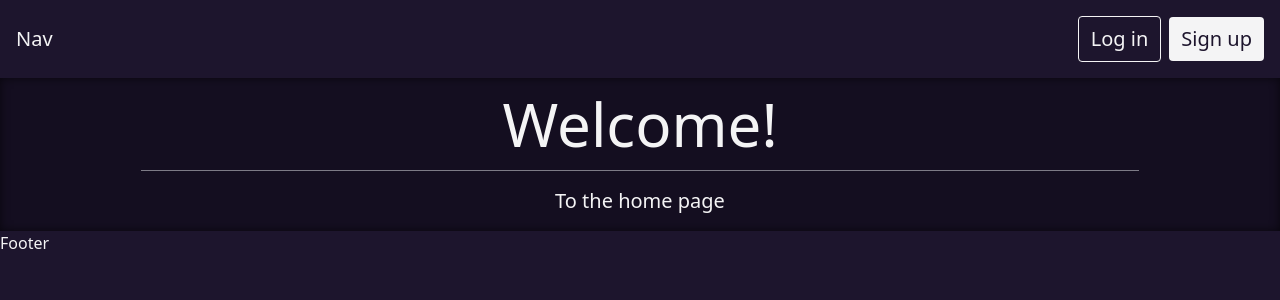
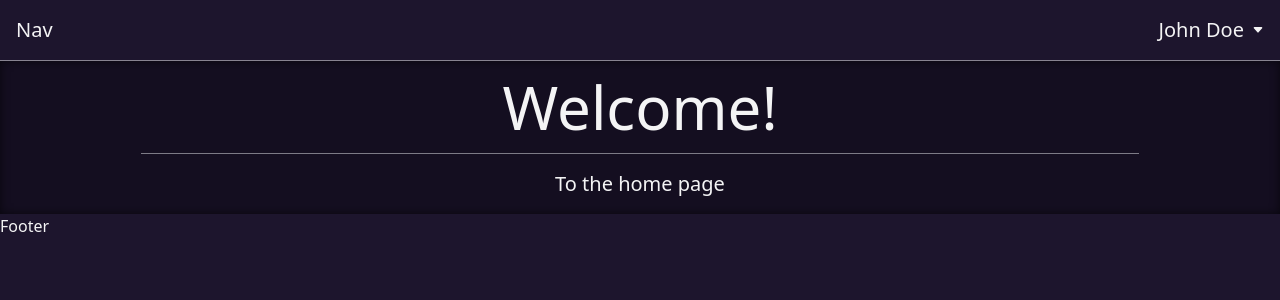
Before and after one commit to dtc105/CS-401W, a React (Vite) app in the folder client/: page / in a window 1280 px wide. Shown: the top 300 px of the page. Built offline with nearby package versions, Linux system fonts and the light colour scheme.

Commit message:
added dropdown to header

```diff
--- a/client/src/App.jsx
+++ b/client/src/App.jsx
@@ -10,8 +10,8 @@ function App() {
 	const { currentUser, isLoading, fetchUserInfo, fetchNullUserInfo } = useUserStore();
 
 	useEffect(() => {
-		// fetchUserInfo();
-		fetchNullUserInfo();
+		fetchUserInfo();
+		// fetchNullUserInfo();
 	}, []);
 
 	if (isLoading) return <Loading />
--- a/client/src/features/Header/Header.jsx
+++ b/client/src/features/Header/Header.jsx
@@ -4,7 +4,7 @@ import Login from './components/Login/Login';
 function Header() {
 
     return (
-        <header className="flex justify-between items-center w-screen p-4 bg-300 text-xl">
+        <header className="flex justify-between items-center w-screen bg-300 text-xl border-b border-zinc-100 border-opacity-50">
             <Navbar />
             <Login />
         </header>
--- a/client/src/features/Header/components/Login/Login.jsx
+++ b/client/src/features/Header/components/Login/Login.jsx
@@ -3,17 +3,36 @@ import { useUserStore } from "../../../../lib/userStore";
 
 function Login() {
 
-    const {currentUser} = useUserStore();
+    const {currentUser, fetchNullUserInfo} = useUserStore();
     const [dropDownOpen, setDropDownOpen] = useState(false);
+    const dropDownOptions = [
+        {
+            text: "Option 1",
+            func: () => {console.log("Option 1");}
+        },
+        {
+            text: "Option 2",
+            func: () => {console.log("Option 2");}
+        },
+        {
+            text: "Option 3",
+            func: () => {console.log("Option 3");}
+        }
+    ]
 
     return (
-        <div id="loginContainer" className="flex justify-center items-center gap-2">
+        <div id="userContainer">
+            {/* Login / User Profile */}
+            <div
+                id="loginContainer"
+                className="flex justify-center items-center gap-2"
+            >
                 {
                     currentUser
                         ? (
                             <div
                                 id="userProfile"
-                            className="cursor-pointer select-none hover:underline"
+                                className="cursor-pointer select-none hover:underline flex justify-center items-center p-4 gap-2"
                                 onClick={() => setDropDownOpen(prev => !prev)}
                             >
                                 <span>{currentUser.username}</span>
@@ -41,6 +60,43 @@ function Login() {
                         )
                 }
             </div>
+
+            {/* User Dropdown Menu */}
+            {
+                dropDownOpen && (
+                    <div
+                        id="userDropdown"
+                        className="absolute justify-center items-center bg-300 right-0 z-10"
+                    >
+                        <ul className="flex justify-center items-center flex-col pb-2 gap-2 rounded-bl border-l border-b border-zinc-100 border-opacity-50">
+                            {
+                                dropDownOptions.map((option,index) => {
+                                    return (
+                                        <li
+                                            className="px-8 py-2 cursor-pointer hover:underline"
+                                            onClick={option.func}
+                                            key={index}
+                                        >
+                                            {option.text}
+                                        </li>
+                                    )
+                                })
+                            }
+                            <hr className="w-4/5"/>
+                            <li
+                                className="px-8 py-2 cursor-pointer hover:underline"
+                                onClick={() => {
+                                    fetchNullUserInfo();
+                                    setDropDownOpen(false);
+                                }}
+                            >
+                                Log Out
+                            </li>
+                        </ul>
+                    </div>
+                )
+            }
+        </div>
     );
 }
 
--- a/client/src/features/Header/components/Navbar/Navbar.jsx
+++ b/client/src/features/Header/components/Navbar/Navbar.jsx
@@ -5,7 +5,7 @@ function Navbar() {
 
 
     return (
-        <nav>
+        <nav className='p-4'>
             Nav
         </nav>
     );
```
Lines whose indentation alone changed are shown as unchanged.
